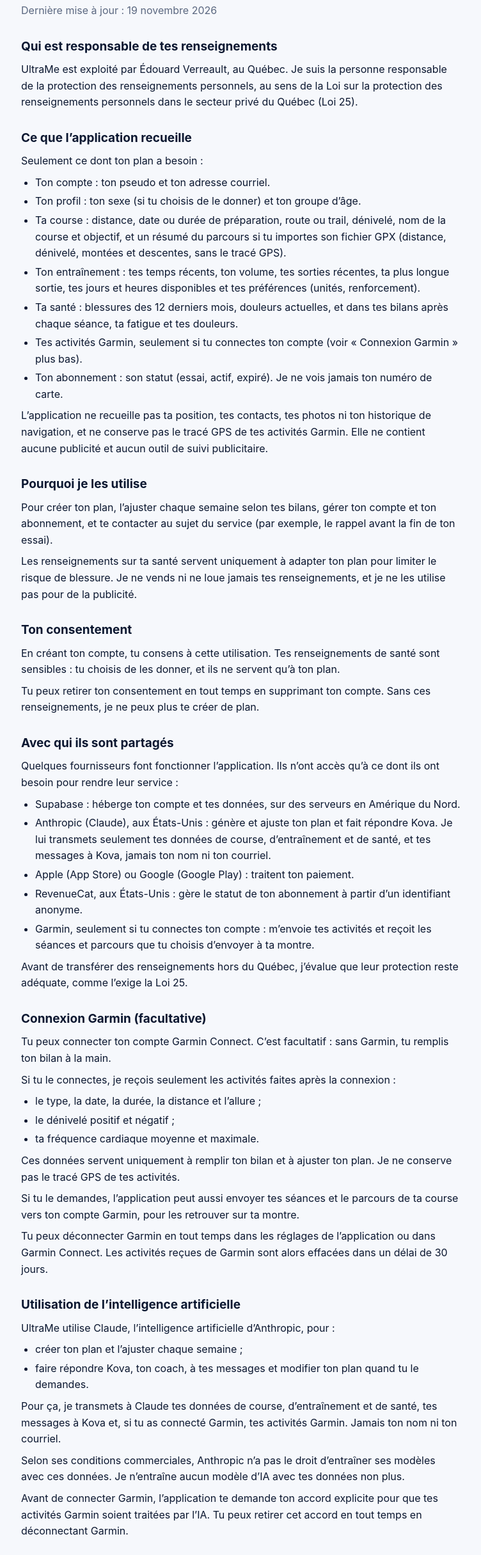
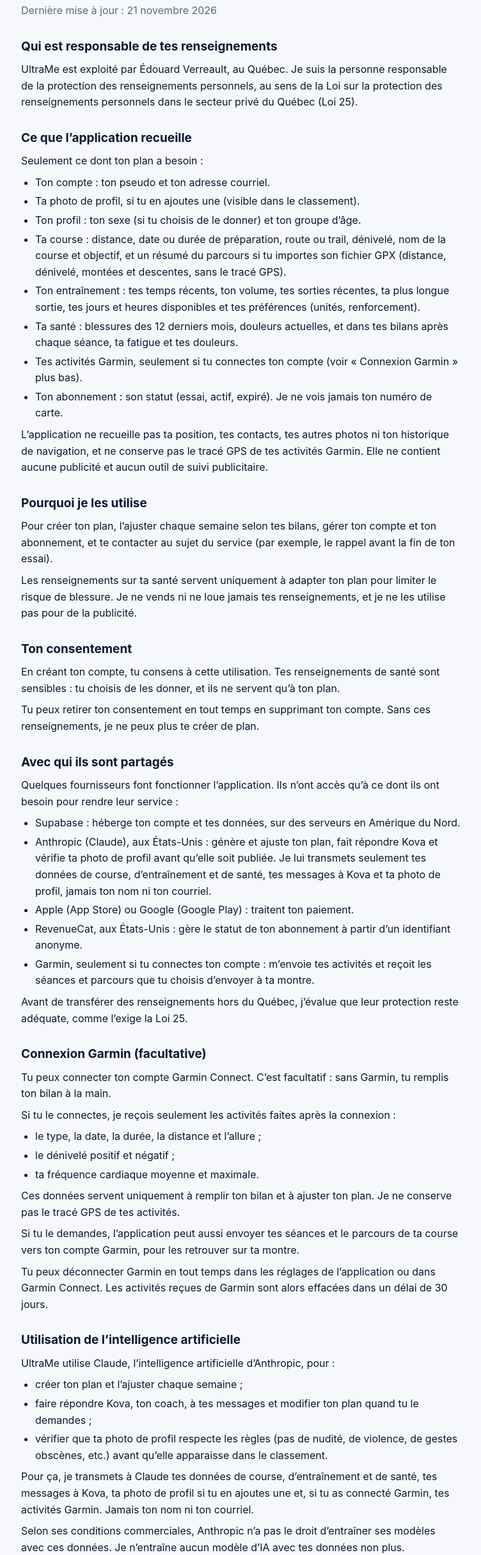
Before and after one commit to UltraMe-app/ultrame-app.github.io, a plain HTML site: page confidentialite.html in a window 1280 px wide. Shown: the part 138-2569 px from the top of the page at 64% size, without its empty margins (263-1015 px from the left). Drawn offline with Linux system fonts and the light colour scheme.

Commit message:
Add files via upload

```diff
--- a/confidentialite.html
+++ b/confidentialite.html
@@ -10,14 +10,14 @@ h2{font-size:19px;margin:28px 0 8px}p{margin:8px 0}ul{margin:8px 0;padding-left:
 .card{background:var(--card);border:1px solid var(--line);border-radius:14px;padding:18px;margin-top:28px;text-align:center;font-weight:700}
 footer{margin-top:40px;color:var(--soft);font-size:14px}</style></head>
 <body><main><header><img src="icon.png" alt=""><b>UltraMe</b><nav><a href="privacy.html">English</a></nav></header>
-<h1>Politique de confidentialité</h1><p class="upd">Dernière mise à jour : 19 novembre 2026</p>
+<h1>Politique de confidentialité</h1><p class="upd">Dernière mise à jour : 21 novembre 2026</p>
 <h2>Qui est responsable de tes renseignements</h2><p>UltraMe est exploité par Édouard Verreault, au Québec. Je suis la personne responsable de la protection des renseignements personnels, au sens de la Loi sur la protection des renseignements personnels dans le secteur privé du Québec (Loi 25).</p>
-<h2>Ce que l’application recueille</h2><p>Seulement ce dont ton plan a besoin :</p><ul><li>Ton compte : ton pseudo et ton adresse courriel.</li><li>Ton profil : ton sexe (si tu choisis de le donner) et ton groupe d’âge.</li><li>Ta course : distance, date ou durée de préparation, route ou trail, dénivelé, nom de la course et objectif, et un résumé du parcours si tu importes son fichier GPX (distance, dénivelé, montées et descentes, sans le tracé GPS).</li><li>Ton entraînement : tes temps récents, ton volume, tes sorties récentes, ta plus longue sortie, tes jours et heures disponibles et tes préférences (unités, renforcement).</li><li>Ta santé : blessures des 12 derniers mois, douleurs actuelles, et dans tes bilans après chaque séance, ta fatigue et tes douleurs.</li><li>Tes activités Garmin, seulement si tu connectes ton compte (voir « Connexion Garmin » plus bas).</li><li>Ton abonnement : son statut (essai, actif, expiré). Je ne vois jamais ton numéro de carte.</li></ul><p>L’application ne recueille pas ta position, tes contacts, tes photos ni ton historique de navigation, et ne conserve pas le tracé GPS de tes activités Garmin. Elle ne contient aucune publicité et aucun outil de suivi publicitaire.</p>
+<h2>Ce que l’application recueille</h2><p>Seulement ce dont ton plan a besoin :</p><ul><li>Ton compte : ton pseudo et ton adresse courriel.</li><li>Ta photo de profil, si tu en ajoutes une (visible dans le classement).</li><li>Ton profil : ton sexe (si tu choisis de le donner) et ton groupe d’âge.</li><li>Ta course : distance, date ou durée de préparation, route ou trail, dénivelé, nom de la course et objectif, et un résumé du parcours si tu importes son fichier GPX (distance, dénivelé, montées et descentes, sans le tracé GPS).</li><li>Ton entraînement : tes temps récents, ton volume, tes sorties récentes, ta plus longue sortie, tes jours et heures disponibles et tes préférences (unités, renforcement).</li><li>Ta santé : blessures des 12 derniers mois, douleurs actuelles, et dans tes bilans après chaque séance, ta fatigue et tes douleurs.</li><li>Tes activités Garmin, seulement si tu connectes ton compte (voir « Connexion Garmin » plus bas).</li><li>Ton abonnement : son statut (essai, actif, expiré). Je ne vois jamais ton numéro de carte.</li></ul><p>L’application ne recueille pas ta position, tes contacts, tes autres photos ni ton historique de navigation, et ne conserve pas le tracé GPS de tes activités Garmin. Elle ne contient aucune publicité et aucun outil de suivi publicitaire.</p>
 <h2>Pourquoi je les utilise</h2><p>Pour créer ton plan, l’ajuster chaque semaine selon tes bilans, gérer ton compte et ton abonnement, et te contacter au sujet du service (par exemple, le rappel avant la fin de ton essai).</p><p>Les renseignements sur ta santé servent uniquement à adapter ton plan pour limiter le risque de blessure. Je ne vends ni ne loue jamais tes renseignements, et je ne les utilise pas pour de la publicité.</p>
 <h2>Ton consentement</h2><p>En créant ton compte, tu consens à cette utilisation. Tes renseignements de santé sont sensibles : tu choisis de les donner, et ils ne servent qu’à ton plan.</p><p>Tu peux retirer ton consentement en tout temps en supprimant ton compte. Sans ces renseignements, je ne peux plus te créer de plan.</p>
-<h2>Avec qui ils sont partagés</h2><p>Quelques fournisseurs font fonctionner l’application. Ils n’ont accès qu’à ce dont ils ont besoin pour rendre leur service :</p><ul><li>Supabase : héberge ton compte et tes données, sur des serveurs en Amérique du Nord.</li><li>Anthropic (Claude), aux États-Unis : génère et ajuste ton plan et fait répondre Kova. Je lui transmets seulement tes données de course, d’entraînement et de santé, et tes messages à Kova, jamais ton nom ni ton courriel.</li><li>Apple (App Store) ou Google (Google Play) : traitent ton paiement.</li><li>RevenueCat, aux États-Unis : gère le statut de ton abonnement à partir d’un identifiant anonyme.</li><li>Garmin, seulement si tu connectes ton compte : m’envoie tes activités et reçoit les séances et parcours que tu choisis d’envoyer à ta montre.</li></ul><p>Avant de transférer des renseignements hors du Québec, j’évalue que leur protection reste adéquate, comme l’exige la Loi 25.</p>
+<h2>Avec qui ils sont partagés</h2><p>Quelques fournisseurs font fonctionner l’application. Ils n’ont accès qu’à ce dont ils ont besoin pour rendre leur service :</p><ul><li>Supabase : héberge ton compte et tes données, sur des serveurs en Amérique du Nord.</li><li>Anthropic (Claude), aux États-Unis : génère et ajuste ton plan, fait répondre Kova et vérifie ta photo de profil avant qu’elle soit publiée. Je lui transmets seulement tes données de course, d’entraînement et de santé, tes messages à Kova et ta photo de profil, jamais ton nom ni ton courriel.</li><li>Apple (App Store) ou Google (Google Play) : traitent ton paiement.</li><li>RevenueCat, aux États-Unis : gère le statut de ton abonnement à partir d’un identifiant anonyme.</li><li>Garmin, seulement si tu connectes ton compte : m’envoie tes activités et reçoit les séances et parcours que tu choisis d’envoyer à ta montre.</li></ul><p>Avant de transférer des renseignements hors du Québec, j’évalue que leur protection reste adéquate, comme l’exige la Loi 25.</p>
 <h2>Connexion Garmin (facultative)</h2><p>Tu peux connecter ton compte Garmin Connect. C’est facultatif : sans Garmin, tu remplis ton bilan à la main.</p><p>Si tu le connectes, je reçois seulement les activités faites après la connexion :</p><ul><li>le type, la date, la durée, la distance et l’allure ;</li><li>le dénivelé positif et négatif ;</li><li>ta fréquence cardiaque moyenne et maximale.</li></ul><p>Ces données servent uniquement à remplir ton bilan et à ajuster ton plan. Je ne conserve pas le tracé GPS de tes activités.</p><p>Si tu le demandes, l’application peut aussi envoyer tes séances et le parcours de ta course vers ton compte Garmin, pour les retrouver sur ta montre.</p><p>Tu peux déconnecter Garmin en tout temps dans les réglages de l’application ou dans Garmin Connect. Les activités reçues de Garmin sont alors effacées dans un délai de 30 jours.</p>
-<h2>Utilisation de l’intelligence artificielle</h2><p>UltraMe utilise Claude, l’intelligence artificielle d’Anthropic, pour :</p><ul><li>créer ton plan et l’ajuster chaque semaine ;</li><li>faire répondre Kova, ton coach, à tes messages et modifier ton plan quand tu le demandes.</li></ul><p>Pour ça, je transmets à Claude tes données de course, d’entraînement et de santé, tes messages à Kova et, si tu as connecté Garmin, tes activités Garmin. Jamais ton nom ni ton courriel.</p><p>Selon ses conditions commerciales, Anthropic n’a pas le droit d’entraîner ses modèles avec ces données. Je n’entraîne aucun modèle d’IA avec tes données non plus.</p><p>Avant de connecter Garmin, l’application te demande ton accord explicite pour que tes activités Garmin soient traitées par l’IA. Tu peux retirer cet accord en tout temps en déconnectant Garmin.</p>
+<h2>Utilisation de l’intelligence artificielle</h2><p>UltraMe utilise Claude, l’intelligence artificielle d’Anthropic, pour :</p><ul><li>créer ton plan et l’ajuster chaque semaine ;</li><li>faire répondre Kova, ton coach, à tes messages et modifier ton plan quand tu le demandes ;</li><li>vérifier que ta photo de profil respecte les règles (pas de nudité, de violence, de gestes obscènes, etc.) avant qu’elle apparaisse dans le classement.</li></ul><p>Pour ça, je transmets à Claude tes données de course, d’entraînement et de santé, tes messages à Kova, ta photo de profil si tu en ajoutes une et, si tu as connecté Garmin, tes activités Garmin. Jamais ton nom ni ton courriel.</p><p>Selon ses conditions commerciales, Anthropic n’a pas le droit d’entraîner ses modèles avec ces données. Je n’entraîne aucun modèle d’IA avec tes données non plus.</p><p>Avant de connecter Garmin, l’application te demande ton accord explicite pour que tes activités Garmin soient traitées par l’IA. Tu peux retirer cet accord en tout temps en déconnectant Garmin.</p>
 <h2>Le classement</h2><p>Le classement est activé par défaut : les autres coureurs y voient seulement ton pseudo, ta photo de profil si tu en as ajouté une, et tes Vims. Tu peux le désactiver en tout temps dans les réglages pour ne plus y apparaître.</p><p>Ton pays est déduit des réglages de région de ton téléphone (pas de ta position). Il sert seulement à filtrer le classement régional et n’est jamais affiché.</p>
 <h2>Combien de temps je les garde</h2><p>Tant que ton compte existe. Quand tu supprimes ton compte, tes renseignements sont effacés dans un délai de 30 jours. Les preuves de paiement sont conservées par Apple, Google et RevenueCat selon leurs propres obligations légales.</p>
 <h2>Tes droits</h2><p>Tu peux en tout temps :</p><ul><li>accéder à tes renseignements et en obtenir une copie dans un format courant ;</li><li>les faire corriger ;</li><li>supprimer ton compte et toutes tes données, directement dans l’application ;</li><li>retirer ton consentement.</li></ul><p>Pour toute demande, écris à <a href="mailto:edouard.verreault@outlook.com">edouard.verreault@outlook.com</a>. Je te réponds dans un délai de 30 jours. Si tu n’es pas satisfait de ma réponse, tu peux t’adresser à la Commission d’accès à l’information du Québec.</p>
```
Also changed, not shown: privacy.html (+4 -4 lines).
